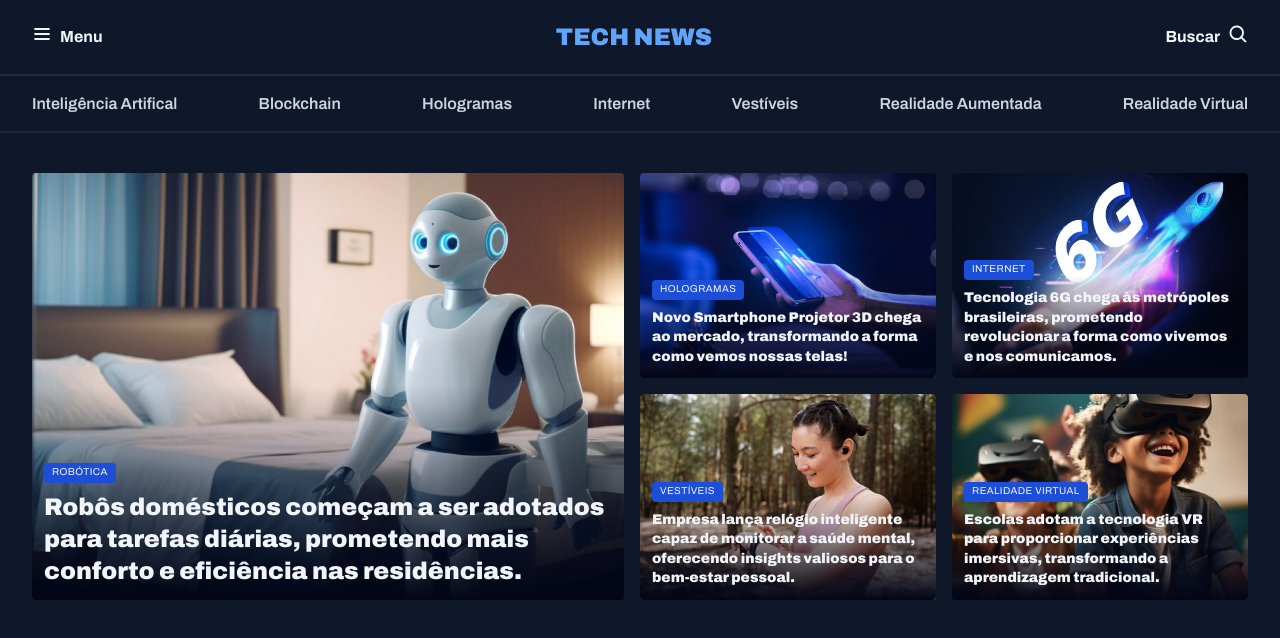
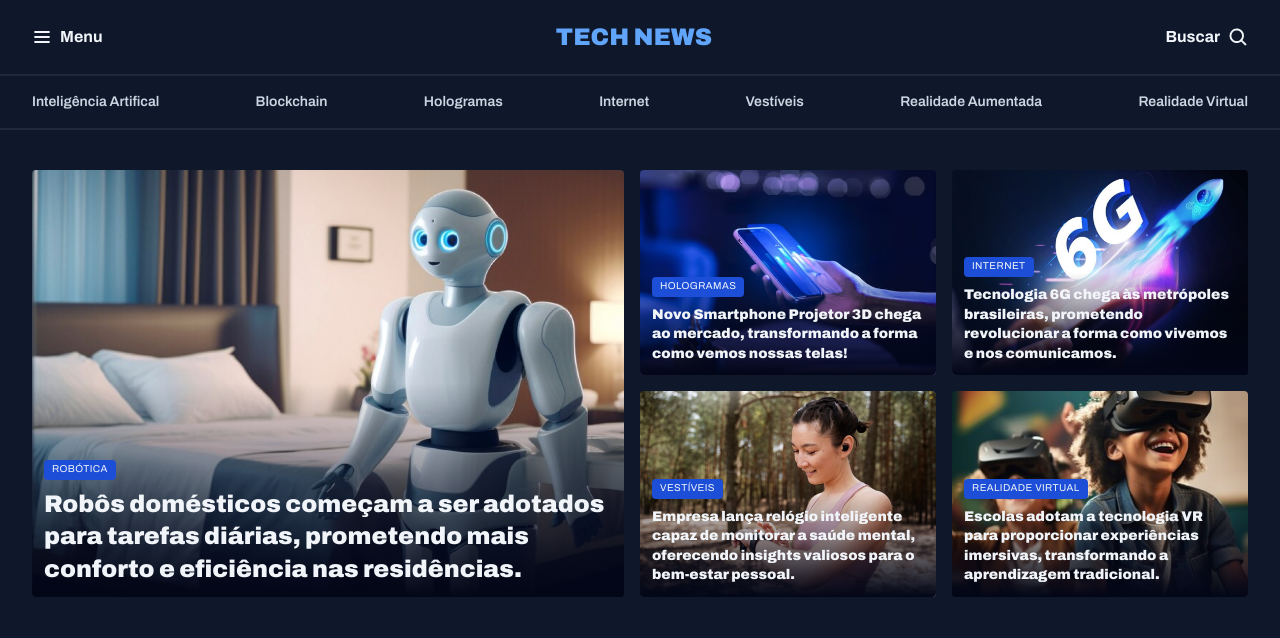
Before and after one commit to FernandoJunior7/tech-news, a plain HTML site: page index.html in a window 1280 px wide. Drawn offline with Linux system fonts and the light colour scheme.

Commit message:
Fix: header styling

```diff
--- a/index.html
+++ b/index.html
@@ -25,12 +25,12 @@
         id="topbar"
         class="container flex items-center content-between mw-auto mh-6"
       >
-        <a class="icon flex gap-2">
+        <a class="icon flex gap-2 items-center">
           <div class="svg"></div>
           <span>Menu</span>
         </a>
         <div id="logo">tech news</div>
-        <a class="icon flex gap-2">
+        <a class="icon flex gap-2 items-center">
           <span>Buscar</span>
           <div class="svg"></div>
         </a>
--- a/styles/utilities.css
+++ b/styles/utilities.css
@@ -56,6 +56,7 @@
 }
 
 .span {
+  font-size: var(--fs-base);
   line-height: var(--lh-md);
   font-weight: var(--fw-span);
   color: var(--text-secondary);
```
